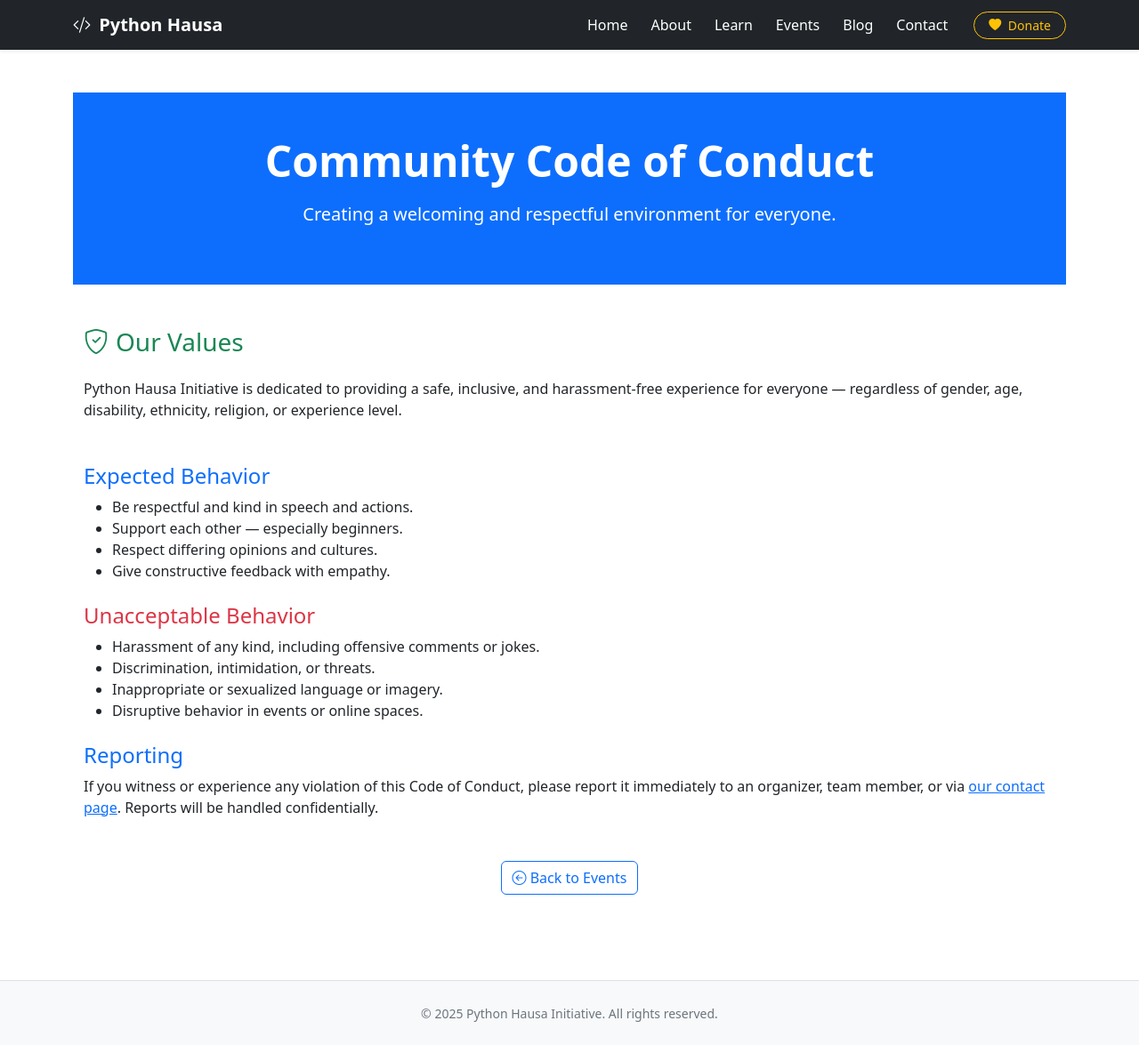
After one commit to Python-Hausa/PythonHausa, a Flask app: page /conduct in a window 1280 px wide. The commit adds this page. Shown: the whole page at 89% size. Run offline with Flask 3, Linux system fonts and the light colour scheme.

Commit message:
new update

```diff
--- a/app/routes/main.py
+++ b/app/routes/main.py
@@ -25,3 +25,15 @@
 @main_bp.route("/contact")
 def contact():
     return render_template("contact.html")
+
+@main_bp.route("/conduct")
+def conduct():
+    return render_template("conduct.html")
+
+@main_bp.route("/health")
+def health():
+    return render_template("health.html")
+
+@main_bp.route("/donate")
+def donate():
+    return render_template("donate.html")
--- a/app/templates/base.html
+++ b/app/templates/base.html
@@ -45,13 +45,18 @@
         <span class="navbar-toggler-icon"></span>
       </button>
       <div class="collapse navbar-collapse" id="navmenu">
-        <ul class="navbar-nav ms-auto">
+        <ul class="navbar-nav ms-auto align-items-center">
           <li class="nav-item"><a href="/" class="nav-link {% if request.path == '/' %}active{% endif %}">Home</a></li>
           <li class="nav-item"><a href="/about" class="nav-link {% if request.path == '/about' %}active{% endif %}">About</a></li>
           <li class="nav-item"><a href="/learn" class="nav-link {% if request.path == '/learn' %}active{% endif %}">Learn</a></li>
           <li class="nav-item"><a href="/events" class="nav-link {% if request.path == '/events' %}active{% endif %}">Events</a></li>
           <li class="nav-item"><a href="/blog" class="nav-link {% if request.path == '/blog' %}active{% endif %}">Blog</a></li>
           <li class="nav-item"><a href="/contact" class="nav-link {% if request.path == '/contact' %}active{% endif %}">Contact</a></li>
+          <li class="nav-item ms-3">
+            <a href="/donate" class="btn btn-outline-warning btn-sm rounded-pill px-3">
+              <i class="bi bi-heart-fill me-1"></i> Donate
+            </a>
+          </li>
         </ul>
       </div>
     </div>
--- /dev/null
+++ b/app/templates/conduct.html
@@ -0,0 +1,46 @@
+{% extends "base.html" %}
+
+{% block content %}
+
+<section class="py-5 text-center bg-primary text-white">
+  <div class="container">
+    <h1 class="display-5 fw-bold">Community Code of Conduct</h1>
+    <p class="lead mt-3">Creating a welcoming and respectful environment for everyone.</p>
+  </div>
+</section>
+
+<section class="py-5">
+  <div class="container">
+    <h3 class="text-success mb-4"><i class="bi bi-shield-check me-2"></i>Our Values</h3>
+    <p>
+      Python Hausa Initiative is dedicated to providing a safe, inclusive, and harassment-free experience for everyone — regardless of gender, age, disability, ethnicity, religion, or experience level.
+    </p>
+
+    <h4 class="mt-5 text-primary">Expected Behavior</h4>
+    <ul>
+      <li>Be respectful and kind in speech and actions.</li>
+      <li>Support each other — especially beginners.</li>
+      <li>Respect differing opinions and cultures.</li>
+      <li>Give constructive feedback with empathy.</li>
+    </ul>
+
+    <h4 class="mt-4 text-danger">Unacceptable Behavior</h4>
+    <ul>
+      <li>Harassment of any kind, including offensive comments or jokes.</li>
+      <li>Discrimination, intimidation, or threats.</li>
+      <li>Inappropriate or sexualized language or imagery.</li>
+      <li>Disruptive behavior in events or online spaces.</li>
+    </ul>
+
+    <h4 class="mt-4 text-primary">Reporting</h4>
+    <p>
+      If you witness or experience any violation of this Code of Conduct, please report it immediately to an organizer, team member, or via <a href="/contact">our contact page</a>. Reports will be handled confidentially.
+    </p>
+
+    <div class="text-center mt-5">
+      <a href="/events" class="btn btn-outline-primary"><i class="bi bi-arrow-left-circle"></i> Back to Events</a>
+    </div>
+  </div>
+</section>
+
+{% endblock %}
```
Also changed, not shown: app/templates/donate.html (added, +80 -0 lines), app/templates/events.html (+12 -0 lines), app/templates/health.html (added, +41 -0 lines).
